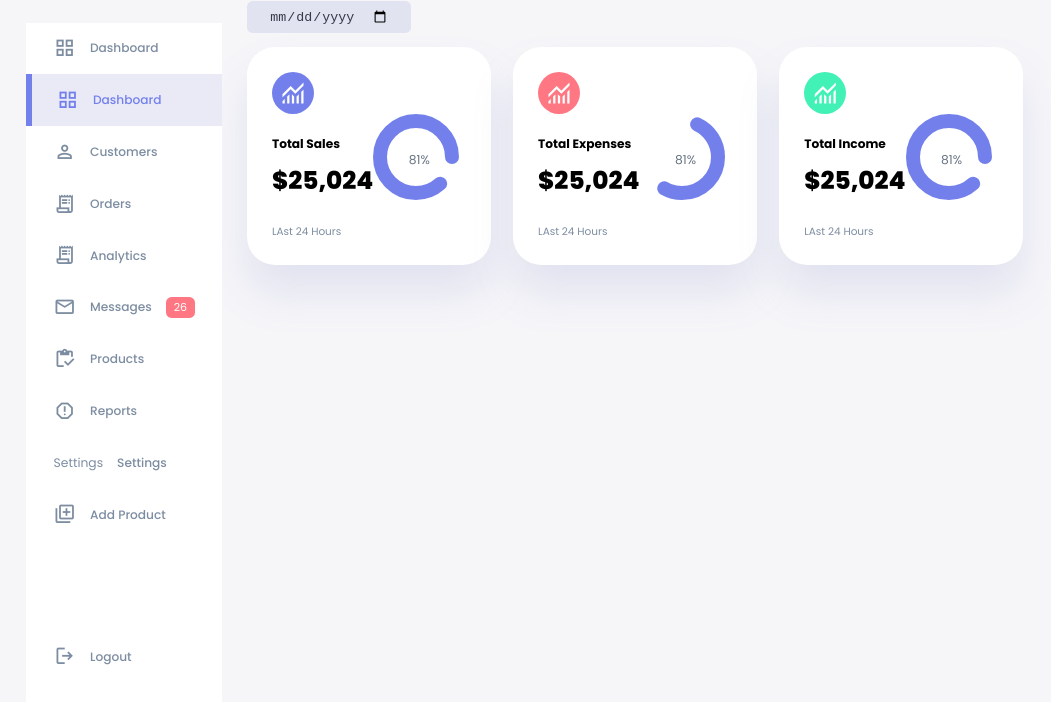
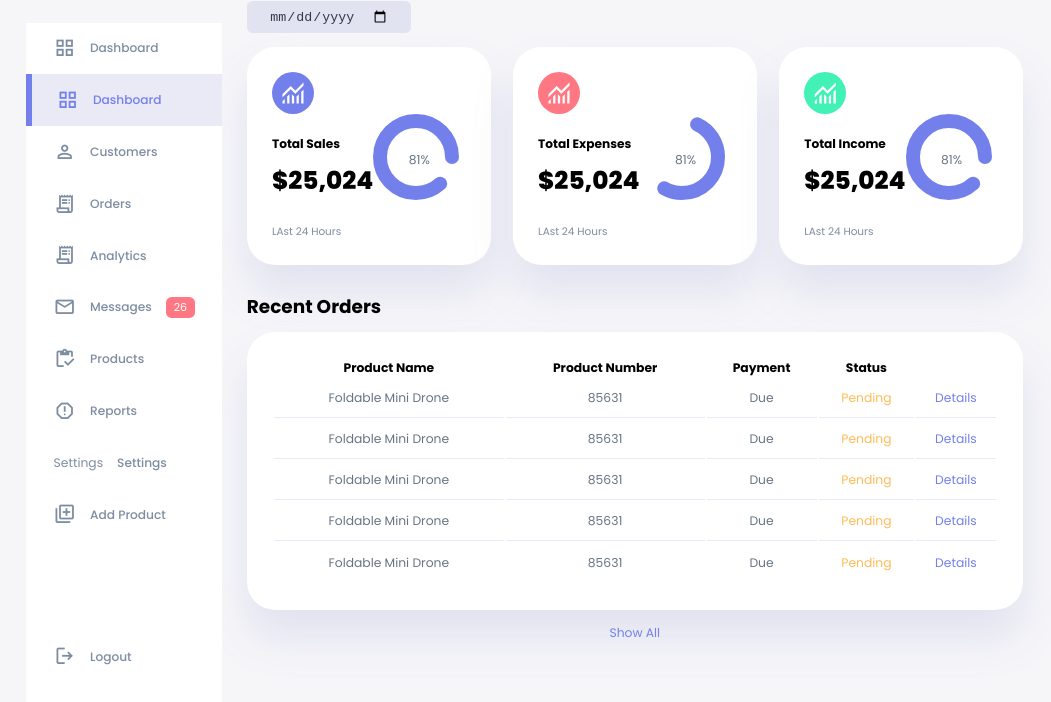
Before and after one commit to Ivan6801/Admin-Dashboard, a plain HTML site: page index.html in a window 1280 px wide. Shown: the part 70-772 px from the top of the page, without its empty margins (0-1051 px from the left). Drawn offline with nearby package versions, Linux system fonts and the light colour scheme.

Commit message:
Recent Orders (Orders Table) Styles

```diff
--- a/css/style.css
+++ b/css/style.css
@@ -340,3 +340,43 @@ main .insights small {
   margin-top: 1.3rem;
   display: block;
 }
+
+/* ----------------------- RECENT ORDERS ------------------------- */
+main .recent-orders {
+  margin-top: 2rem;
+}
+
+main .recent-orders h2 {
+  margin-bottom: 0.8rem;
+}
+
+main .recent-orders table {
+  width: 100%;
+  background: var(--color-white);
+  border-radius: var(--card-border-radius);
+  padding: var(--card-padding);
+  text-align: center;
+  box-shadow: var(--box-shadow);
+  transition: all 300ms ease;
+}
+
+main .recent-orders table:hover {
+  box-shadow: none;
+}
+
+main table tbody td {
+  height: 2.8rem;
+  border-bottom: 1px solid var(--color-light);
+  color: var(--color-dark-variant);
+}
+
+main table tbody tr:last-child td {
+  border: none;
+}
+
+main .recent-orders a {
+  text-align: center;
+  display: block;
+  margin: 1rem auto;
+  color: var(--color-primary);
+}
--- a/index.html
+++ b/index.html
@@ -142,6 +142,60 @@
           </div>
           <!-- END OF INCOME -->
         </div>
+        <!-- END OF INSIGHTS -->
+
+        <div class="recent-orders">
+          <h2>Recent Orders</h2>
+          <table>
+            <thead>
+              <tr>
+                <th>Product Name</th>
+                <th>Product Number</th>
+                <th>Payment</th>
+                <th>Status</th>
+                <th></th>
+              </tr>
+            </thead>
+            <tbody>
+              <tr>
+                <td>Foldable Mini Drone</td>
+                <td>85631</td>
+                <td>Due</td>
+                <td class="warning">Pending</td>
+                <td class="primary">Details</td>
+              </tr>
+              <tr>
+                <td>Foldable Mini Drone</td>
+                <td>85631</td>
+                <td>Due</td>
+                <td class="warning">Pending</td>
+                <td class="primary">Details</td>
+              </tr>
+              <tr>
+                <td>Foldable Mini Drone</td>
+                <td>85631</td>
+                <td>Due</td>
+                <td class="warning">Pending</td>
+                <td class="primary">Details</td>
+              </tr>
+              <tr>
+                <td>Foldable Mini Drone</td>
+                <td>85631</td>
+                <td>Due</td>
+                <td class="warning">Pending</td>
+                <td class="primary">Details</td>
+              </tr>
+              <tr>
+                <td>Foldable Mini Drone</td>
+                <td>85631</td>
+                <td>Due</td>
+                <td class="warning">Pending</td>
+                <td class="primary">Details</td>
+              </tr>
+            </tbody>
+          </table>
+          <a href="#">Show All</a>
+        </div>
       </main>
     </div>
   </body>
```
